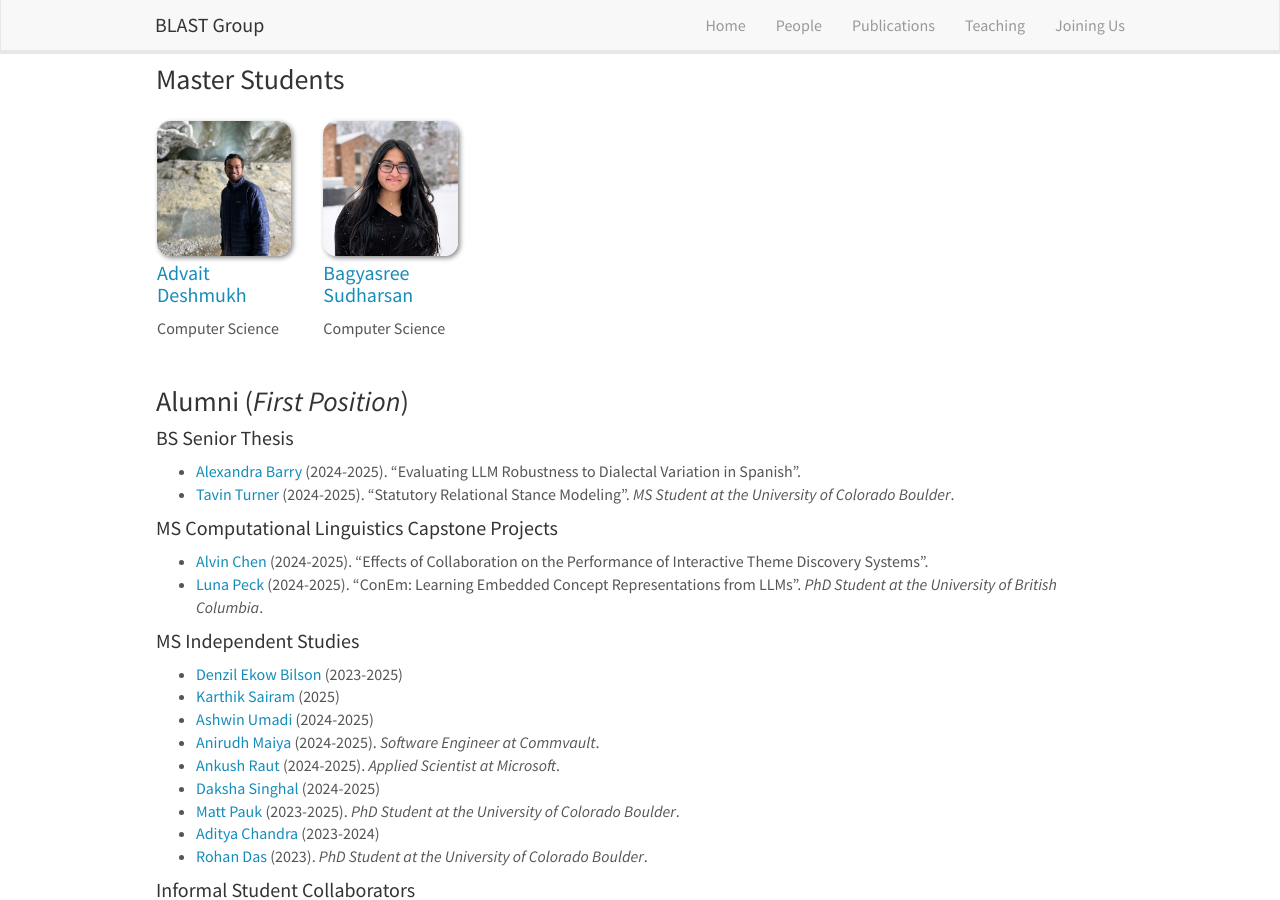
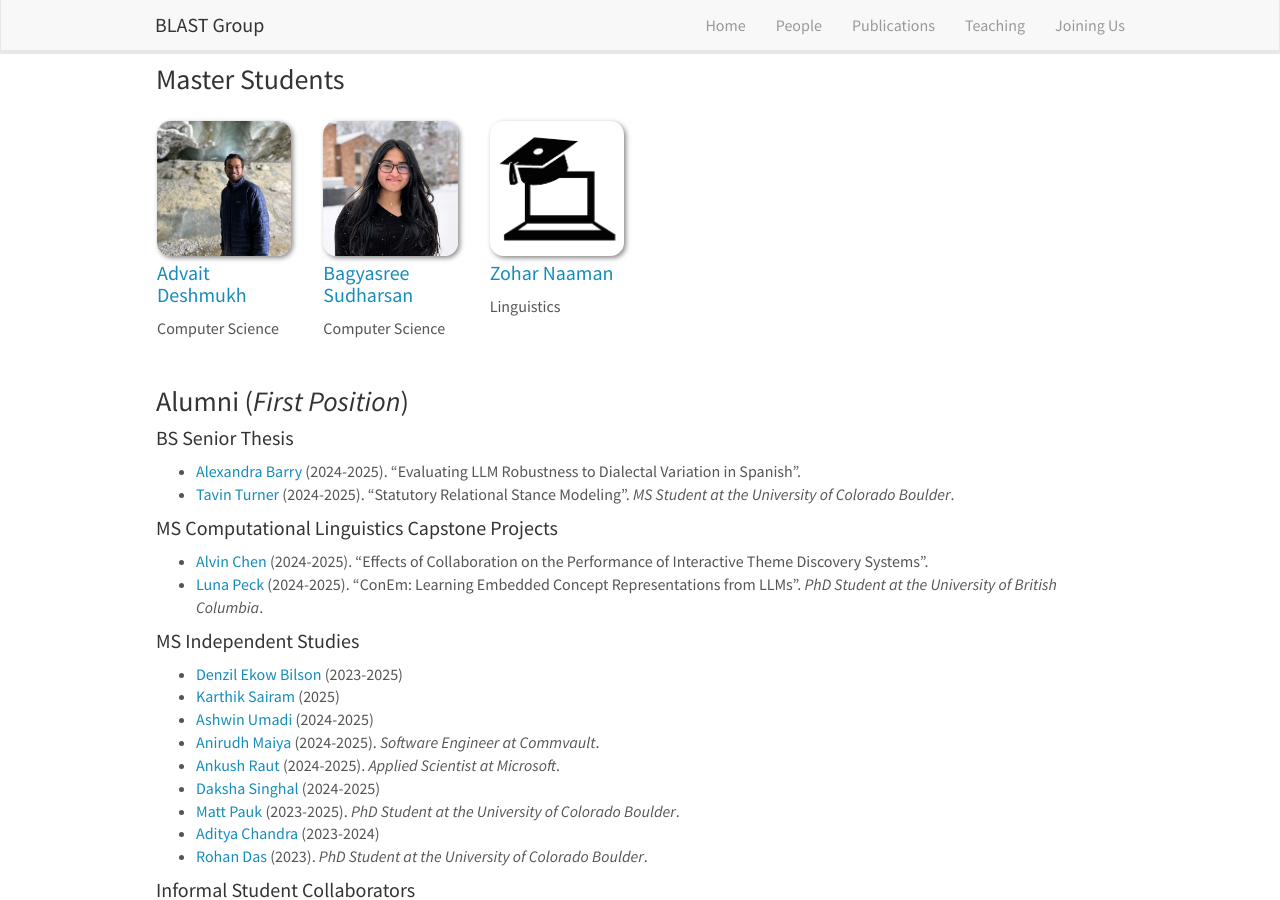
Before and after one commit to blast-cu/blast-cu.github.io, a Jekyll site: the page built from _pages/team.md, in a window 1280 px wide and 900 px high, scrolled down 890 px. Built offline with Jekyll 4.4.1, drawn with Linux system fonts in a browser that asks for light colours; nearby versions of some CDN libraries.

Commit message:
Update master.yml

```diff
--- a/_data/master.yml
+++ b/_data/master.yml
@@ -17,3 +17,8 @@
   photo: blast_lab_bags.jpg
   homepage: https://blast-cu.github.io/team/#master-students
   info: Computer Science
+
+- name: Zohar Naaman
+  photo: grad_student.png
+  homepage: https://blast-cu.github.io/team/#master-students
+  info: Linguistics
```
